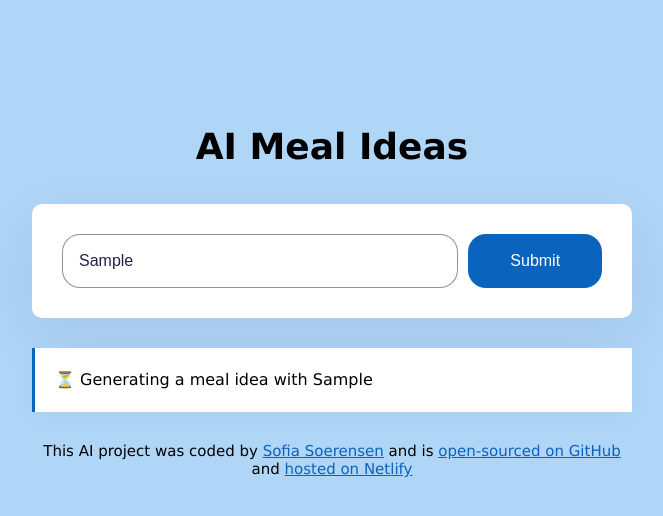
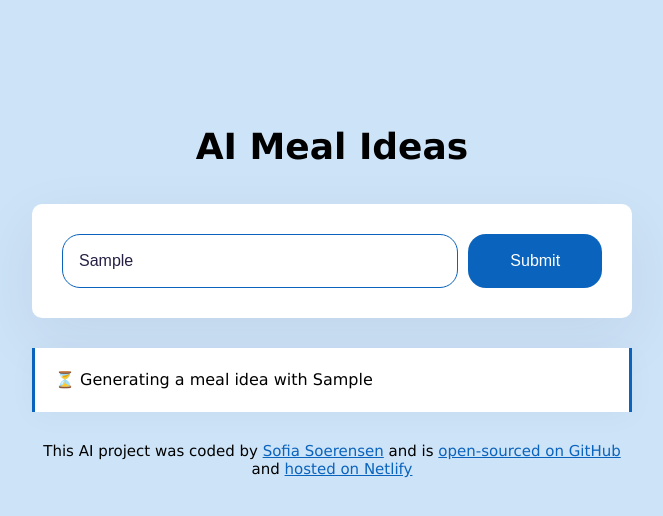
Before and after one commit to SofiaSoerensen/AI, a plain HTML site: page index.html in a window 1280 px wide. Both pictures are taken after typing "Sample" into the empty fields and a click on the input 843 px from the left and 261 px from the top of the page. Shown: the whole page, without its empty margins (308-971 px from the left). Drawn offline with nearby package versions, Linux system fonts and the light colour scheme; no server answers.

Commit message:
adjusted css

```diff
--- a/styles.css
+++ b/styles.css
@@ -1,5 +1,5 @@
 body {
-  background-color: rgb(175, 213, 247);
+  background-color: rgb(205, 227, 247);
   font-family: Verdana, Geneva, Tahoma, sans-serif;
 }
 
@@ -34,7 +34,7 @@ form {
 }
 .instructions {
   padding: 16px;
-  border: 1px solid rgba(39, 33, 66, 0.5);
+  border: 1px solid rgb(10, 99, 188);
   width: 80%;
   font-size: 16px;
   border-radius: 18px;
@@ -59,6 +59,7 @@ form {
   padding: 20px;
   line-height: 1.5;
   border-left: 3px solid rgb(10, 99, 188);
+  border-right: 3px solid rgb(10, 99, 188);
   box-shadow: 0px 4px 30px 0px rgba(39, 33, 66, 0.03);
 }
 
```
